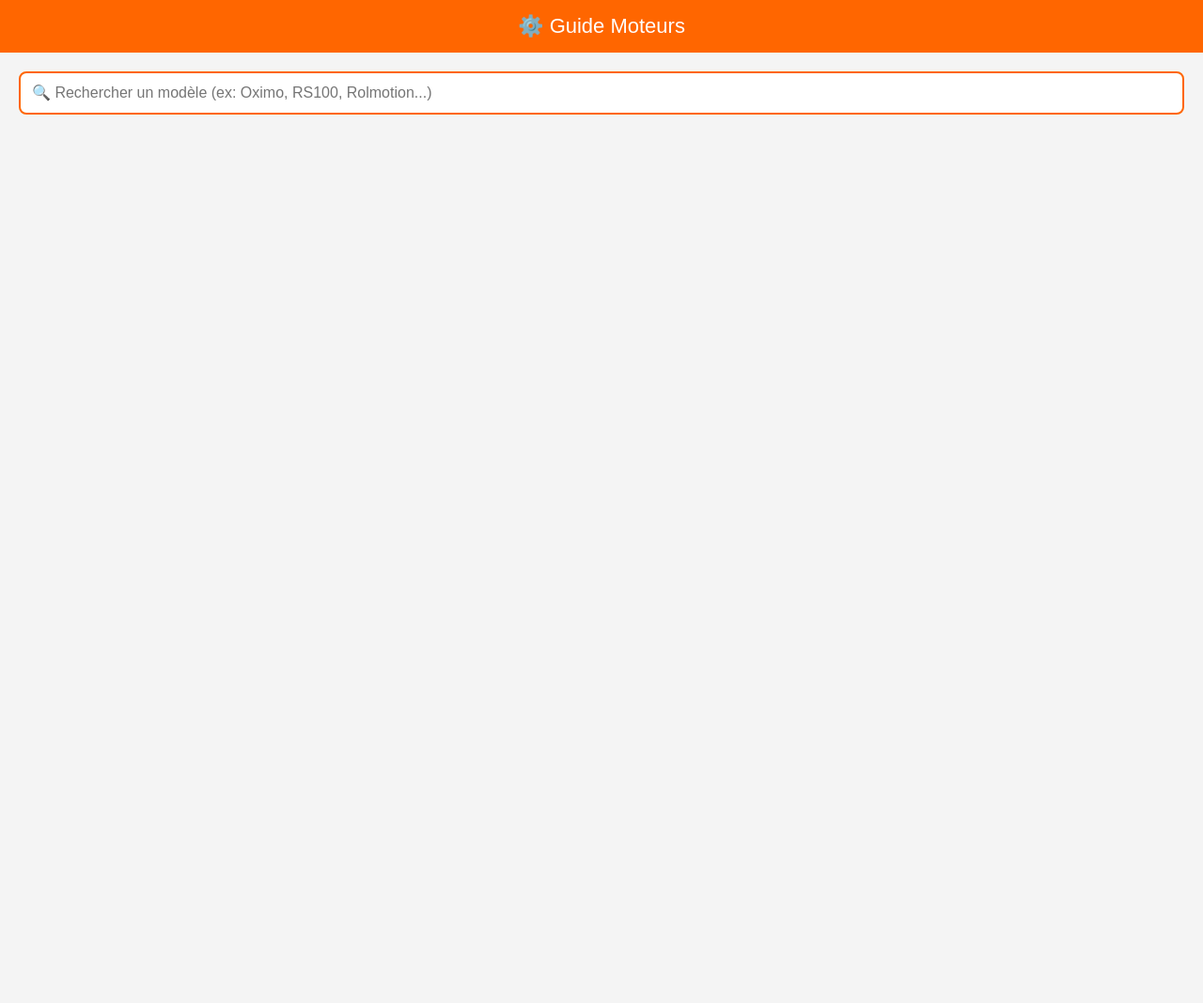
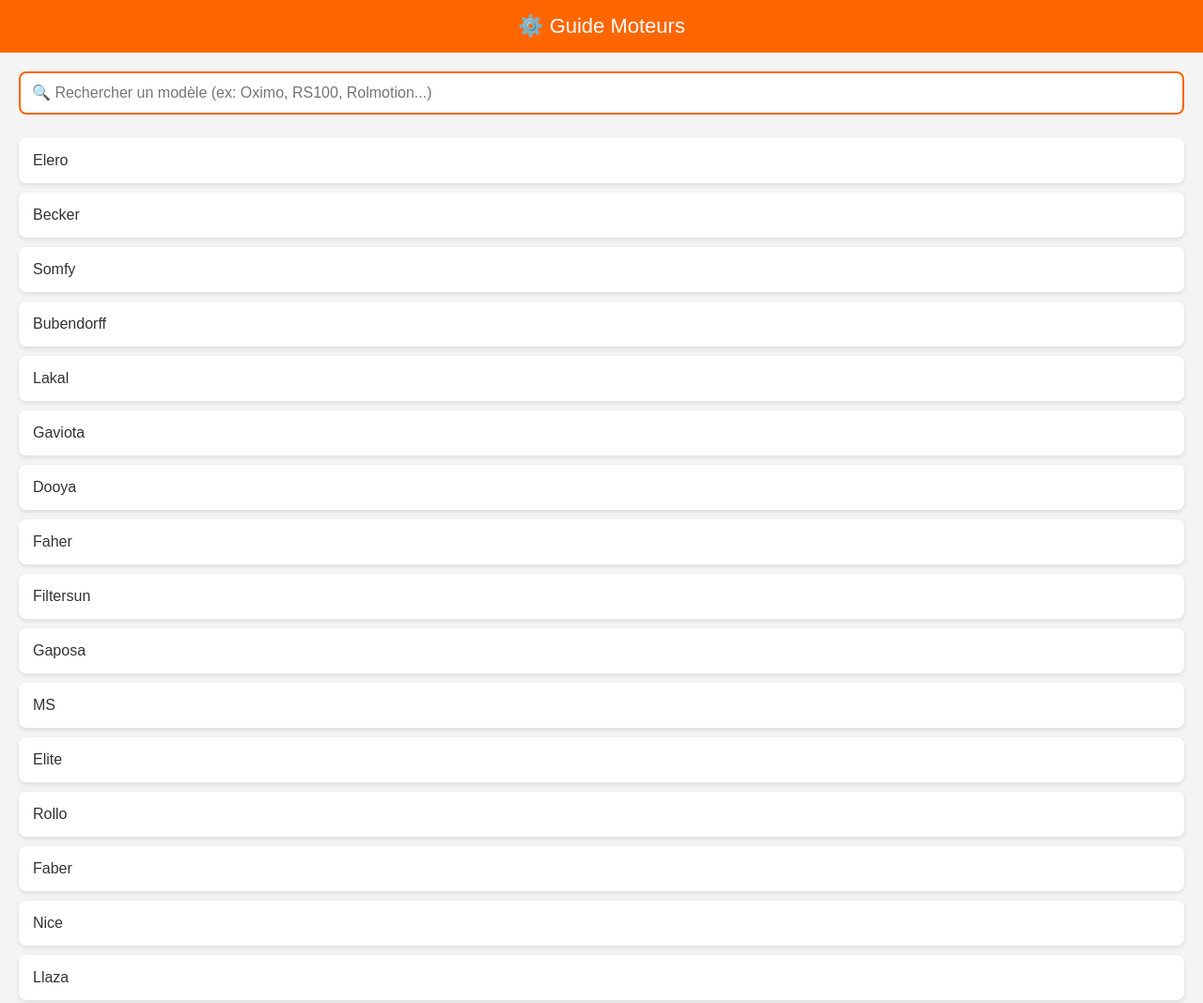
Before and after one commit to Hoxys-69/MonsieurStoreTools, a plain HTML site: page index.html in a window 1280 px wide. Shown: the top 1068 px of the page at 94% size. Before the commit the page ends 800 px from the top, so only its background shows below. Drawn offline with Linux system fonts and the light colour scheme.

Commit message:
Update index.html

```diff
--- a/index.html
+++ b/index.html
@@ -36,7 +36,7 @@
   </div>
 
   <!-- Ton fichier data -->
-  <script src="data_full.js"></script>
+  <script src="data.js"></script>
   <script>
     const content = document.getElementById("content");
     const searchBar = document.getElementById("searchBar");
```
